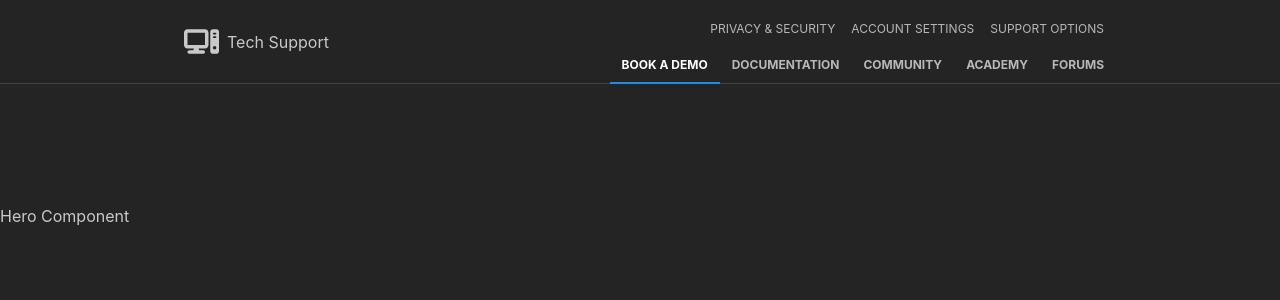
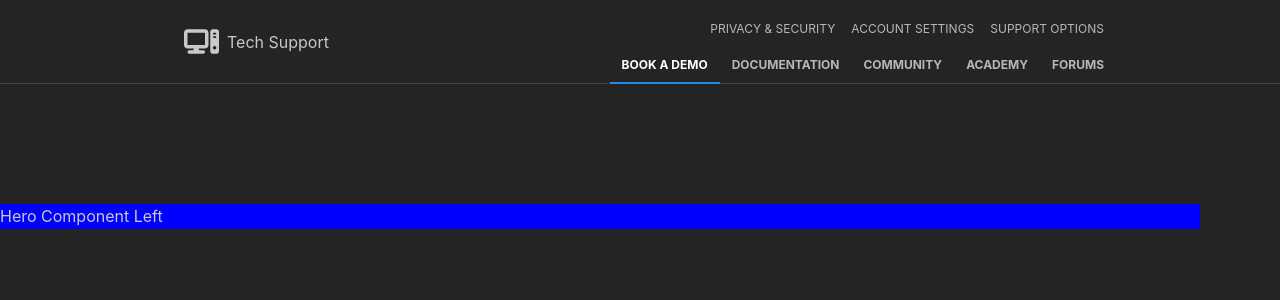
Before and after one commit to ronBP95/my-react-vite-app, a React (Vite) app: page / in a window 1280 px wide. Shown: the top 300 px of the page. Built offline with nearby package versions, Linux system fonts and the light colour scheme.

Commit message:
Modify styles and remove stlying

```diff
--- a/src/components/Hero.jsx
+++ b/src/components/Hero.jsx
@@ -1,8 +1,14 @@
 import React from 'react'
+import { Container } from '@mantine/core'
+import classes from './Hero.module.css'
 
 const Hero = () => {
   return (
-    <div>Hero Component</div>
+    <div className={classes.heroleft}>
+        <div>
+            Hero Component Left
+        </div>
+    </div>
   )
 }
 
--- /dev/null
+++ b/src/components/Hero.module.css
@@ -0,0 +1,4 @@
+.heroleft {
+    background-color: blue;
+    max-width: 1200px;
+}
```
